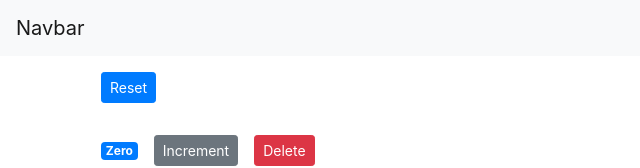
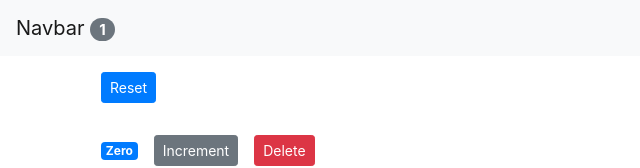
Before and after one commit to M-Moein-M/Basic-React-Coutner-App, a React (Create React App) app: page / in a window 1280 px wide. Shown: the top 168 px of the page, without its empty margins (0-640 px from the left). Built offline with nearby package versions, Linux system fonts and the light colour scheme.

Commit message:
feat: add showing number of selected items

```diff
--- a/src/App.js
+++ b/src/App.js
@@ -15,7 +15,7 @@
   render() {
     return (
       <React.Fragment>
-        <NavBar />
+        <NavBar totalCounters={this.state.counters.filter((c) => c.value != 0).length} />
         <main className="container">
           <Counters
             counters={this.state.counters}
--- a/src/components/navBarComponent.jsx
+++ b/src/components/navBarComponent.jsx
@@ -3,7 +3,10 @@
   render() {
     return (
       <nav className="navbar navbar-light bg-light">
-        <a className="navbar-brand" href="#">Navbar</a>
+        <a className="navbar-brand" href="#">
+          Navbar{" "}
+          <span className="badge badge-pill badge-secondary"> {this.props.totalCounters} </span>
+        </a>
       </nav>
      );
   }
```
